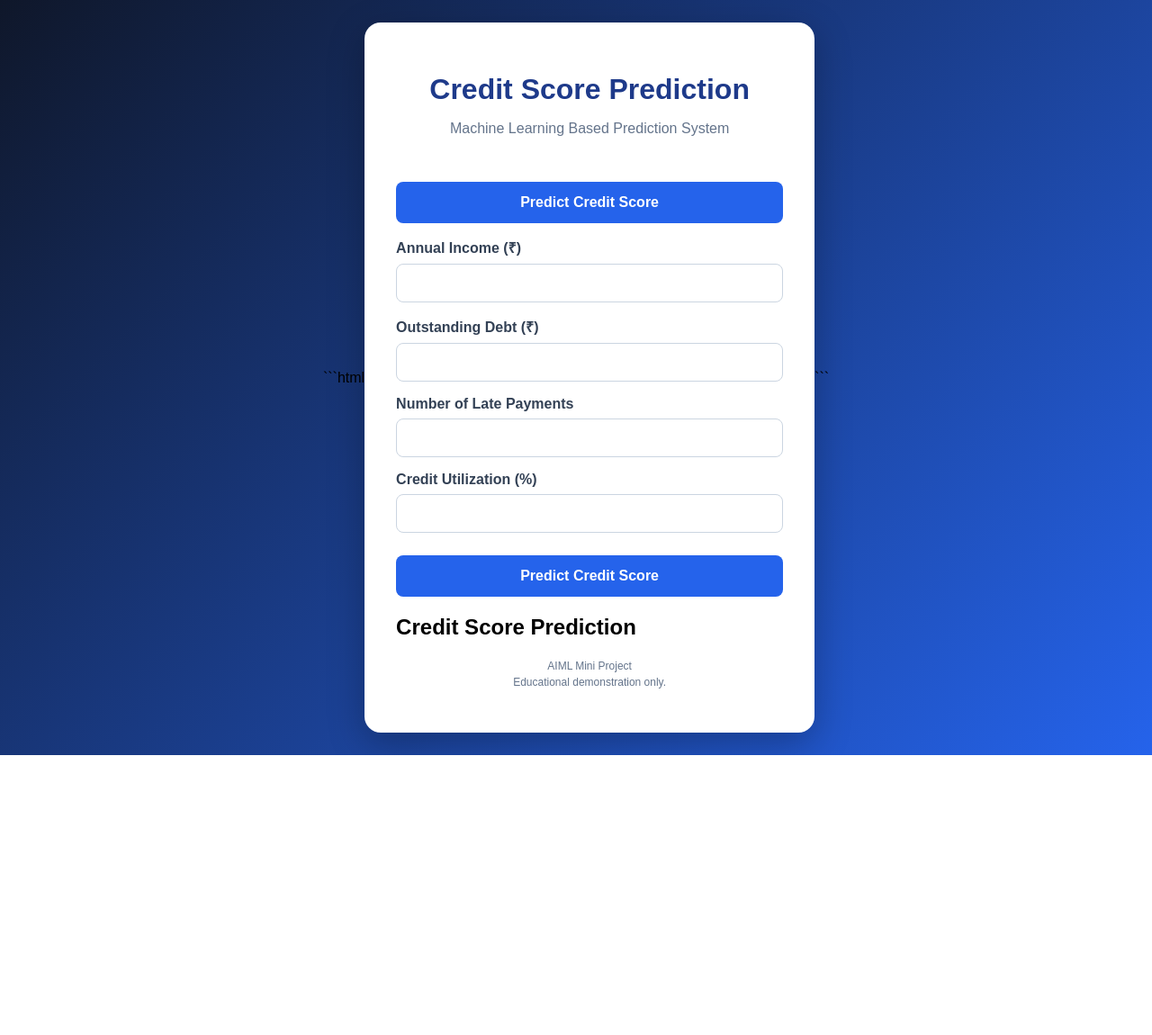
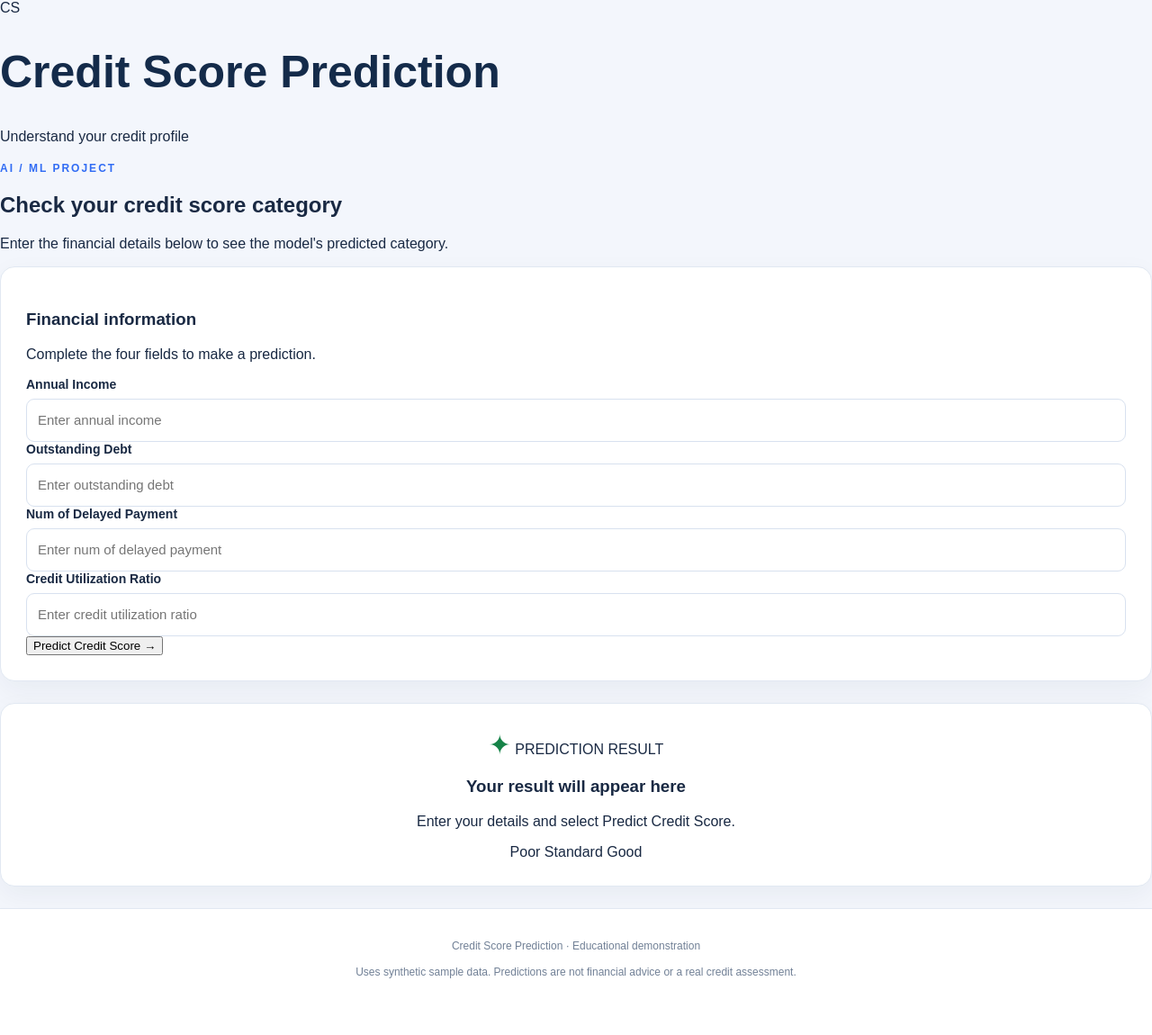
Before and after one commit to BhanuPrasad-AIML/Credit-Score-Prediction, a Flask app: page / in a window 1280 px wide. Shown: the whole page at 90% size. Before the commit the page ends 839 px from the top, so only its background shows below. Run offline with Flask 3, Linux system fonts and the light colour scheme.

Commit message:
Update prediction webpage

````diff
--- a/templates/index.html
+++ b/templates/index.html
@@ -1,202 +1,117 @@
-```html
+
 <!DOCTYPE html>
 <html lang="en">
 <head>
     <meta charset="UTF-8">
     <meta name="viewport" content="width=device-width, initial-scale=1.0">
     <title>Credit Score Prediction</title>
+    <link rel="stylesheet" href="{{ url_for('static', filename='style.css') }}">
+</head>
+<body>
+    <main class="page">
+        <header class="header">
+            <div class="logo">CS</div>
+            <div>
+                <h1>Credit Score Prediction</h1>
+                <p>Understand your credit profile</p>
+            </div>
+        </header>
 
-    <style>
-        * {
-            box-sizing: border-box;
-        }
+        <section class="hero">
+            <span class="eyebrow">AI / ML PROJECT</span>
+            <h2>Check your credit score category</h2>
+            <p>Enter the financial details below to see the model's predicted category.</p>
+        </section>
 
-        body {
-            margin: 0;
-            min-height: 100vh;
-            padding: 25px;
-            display: flex;
-            justify-content: center;
-            align-items: center;
-            font-family: Arial, sans-serif;
-            background: linear-gradient(135deg, #0f172a, #2563eb);
-        }
-
-        .container {
-            width: 100%;
-            max-width: 500px;
-            padding: 35px;
-            background: white;
-            border-radius: 18px;
-            box-shadow: 0 12px 40px #0004;
-        }
-
-        h1 {
-            text-align: center;
-            color: #1e3a8a;
-            margin-bottom: 10px;
-        }
-
-        .subtitle {
-            text-align: center;
-            color: #64748b;
-            margin-bottom: 25px;
-        }
-
-        label {
-            display: block;
-            margin: 16px 0 7px;
-            font-weight: bold;
-            color: #334155;
-        }
-
-        input {
-            width: 100%;
-            padding: 12px;
-            border: 1px solid #cbd5e1;
-            border-radius: 8px;
-            font-size: 15px;
-        }
-
-        input:focus {
-            outline: 2px solid #93c5fd;
-            border-color: #2563eb;
-        }
-
-        button {
-            width: 100%;
-            padding: 14px;
-            margin-top: 25px;
-            border: none;
-            border-radius: 8px;
-            background: #2563eb;
-            color: white;
-            font-size: 16px;
-            font-weight: bold;
-            cursor: pointer;
-        }
-
-        button:hover {
-            background: #1d4ed8;
-        }
-
-        .error {
-            padding: 12px;
-            color: #b91c1c;
-            background: #fee2e2;
-            border-radius: 8px;
-            text-align: center;
-        }
-
-        .note {
-            margin-top: 20px;
-            text-align: center;
-            color: #64748b;
-            font-size: 12px;
-            line-height: 1.5;
-        }
-    </style>
-</head>
-
-<body>
-    <main class="container">
-        <h1>Credit Score Prediction</h1>
-
-        <p class="subtitle">
-            Machine Learning Based Prediction System
-        </p>
-
-        {% if error %}
-            <p class="error">{{ error }}</p>
+        {% if error_message %}
+        <div class="message error">
+            {{ error_message }}
+        </div>
         {% endif %}
 
-        <form method="POST" action="/">
+        <section class="layout">
+            <div class="panel">
+                <h3>Financial information</h3>
+                <p class="muted">Complete the four fields to make a prediction.</p>
 
-<form method="POST" action="/">
-    {% for field in fields %}
-        <label for="{{ field.name }}">{{ field.label }}</label>
+                {% if columns %}
+                <form method="POST" action="/">
+                    {% for column in columns %}
+                    <div class="field">
+                        <label for="{{ column }}">{{ column.replace('_', ' ') }}</label>
+                        <input
+                            type="number"
+                            step="any"
+                            id="{{ column }}"
+                            name="{{ column }}"
+                            value="{{ submitted.get(column, '') }}"
+                            placeholder="Enter {{ column.replace('_', ' ')|lower }}"
+                            required>
+                    </div>
+                    {% endfor %}
 
-        {% if field.type == "select" and field.options %}
-            <select id="{{ field.name }}" name="{{ field.name }}" required>
-                {% for option in field.options %}
-                    <option value="{{ option }}"
-                        {% if submitted.get(field.name, field.default|string) == option|string %}selected{% endif %}>
-                        {{ option }}
-                    </option>
-                {% endfor %}
-            </select>
-        {% else %}
-            <input
-                type="{{ 'number' if field.type == 'number' else 'text' }}"
-                id="{{ field.name }}"
-                name="{{ field.name }}"
-                value="{{ submitted.get(field.name, field.default|string) }}"
-                {% if field.type == "number" %}step="any" min="0"{% endif %}
-                required
-            >
-        {% endif %}
-    {% endfor %}
+                    <button type="submit">Predict Credit Score <span>→</span></button>
+                </form>
+                {% else %}
+                <p class="message error">The model has no available input fields. Check the dataset.</p>
+                {% endif %}
+            </div>
 
-    <button type="submit">Predict Credit Score</button>
-</form>
+            <div class="panel result-panel">
+                <div class="result-top">
+                    <span class="result-icon">✦</span>
+                    <span class="muted">PREDICTION RESULT</span>
+                </div>
 
-            <label for="income">Annual Income (₹)</label>
-            <input
-                type="number"
-                id="income"
-                name="income"
-                min="0"
-                step="any"
-                required
-            >
+                {% if result and result.prediction %}
+                    <h3>Your predicted category</h3>
+                    <div class="score">{{ result.prediction }}</div>
+                    <p class="muted">This is the category predicted by the demonstration model.</p>
 
-            <label for="debt">Outstanding Debt (₹)</label>
-            <input
-                type="number"
-                id="debt"
-                name="debt"
-                min="0"
-                step="any"
-                required
-            >
+                    {% if result.accuracy is not none %}
+                    <div class="accuracy">
+                        <span>Test-set accuracy</span>
+                        <strong>{{ result.accuracy }}%</strong>
+                    </div>
+                    {% endif %}
 
-            <label for="payment">Number of Late Payments</label>
-            <input
-                type="number"
-                id="payment"
-                name="payment"
-                min="0"
-                step="1"
-                required
-            >
+                    <div class="meter">
+                        <div class="meter-track">
+                            {% if result.prediction|lower == 'good' %}
+                                <div class="meter-fill good"></div>
+                            {% elif result.prediction|lower == 'standard' %}
+                                <div class="meter-fill standard"></div>
+                            {% else %}
+                                <div class="meter-fill poor"></div>
+                            {% endif %}
+                        </div>
+                        <div class="meter-labels">
+                            <span>Poor</span>
+                            <span>Standard</span>
+                            <span>Good</span>
+                        </div>
+                    </div>
+                {% elif result and result.error %}
+                    <div class="message error">{{ result.error }}</div>
+                {% else %}
+                    <h3>Your result will appear here</h3>
+                    <p class="muted">Enter your details and select Predict Credit Score.</p>
+                    <div class="empty-meter">
+                        <div></div>
+                    </div>
+                    <div class="meter-labels">
+                        <span>Poor</span>
+                        <span>Standard</span>
+                        <span>Good</span>
+                    </div>
+                {% endif %}
+            </div>
+        </section>
 
-            <label for="utilization">Credit Utilization (%)</label>
-            <input
-                type="number"
-                id="utilization"
-                name="utilization"
-                min="0"
-                max="100"
-                step="any"
-                required
-            >
-
-            <button type="submit">Predict Credit Score</button>
-        </form>
-
-{% if prediction is not none %}
-    <div class="result">
-        <h2>Credit Score Prediction</h2>
-        <p>{{ prediction }}</p>
-    </div>
-{% endif %}
-
-
-        <p class="note">
-            AIML Mini Project<br>
-            Educational demonstration only.
-        </p>
+        <footer>
+            <p>Credit Score Prediction · Educational demonstration</p>
+            <p class="disclaimer">Uses synthetic sample data. Predictions are not financial advice or a real credit assessment.</p>
+        </footer>
     </main>
 </body>
 </html>
-```
````
